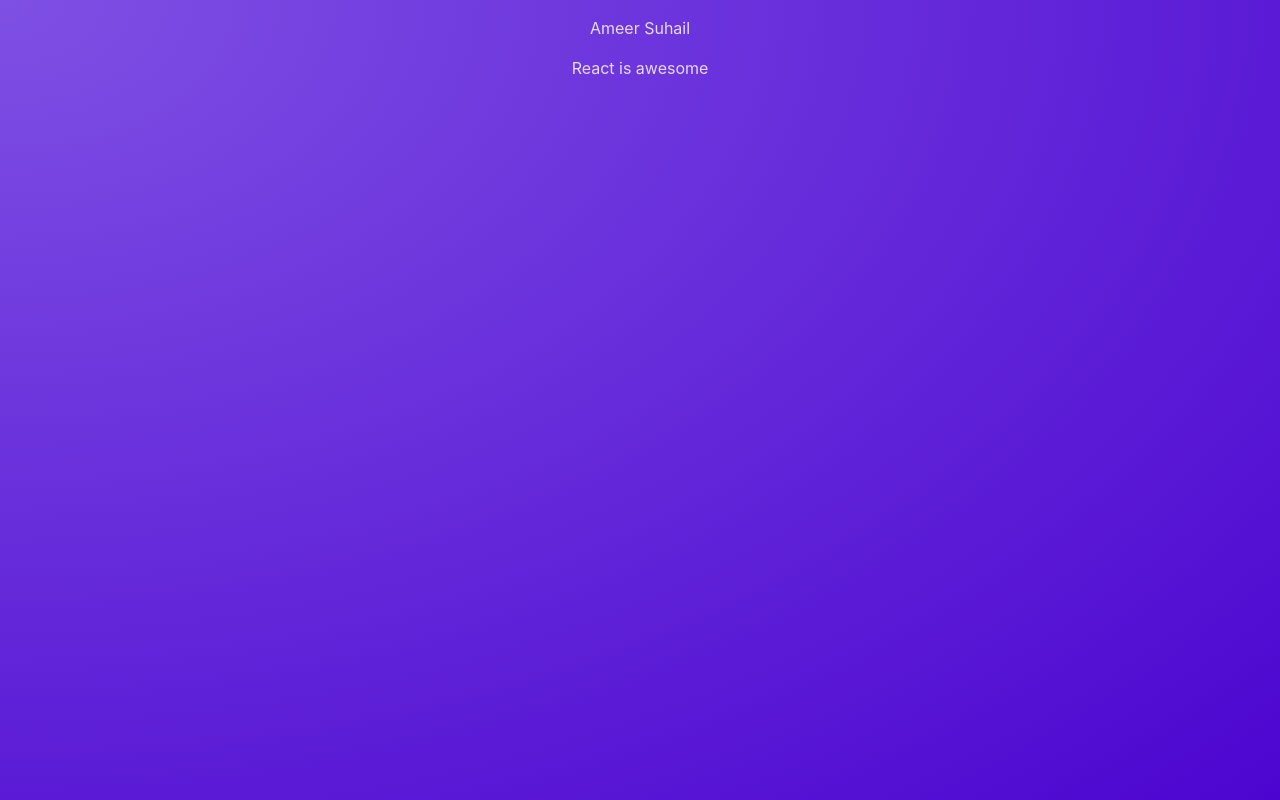
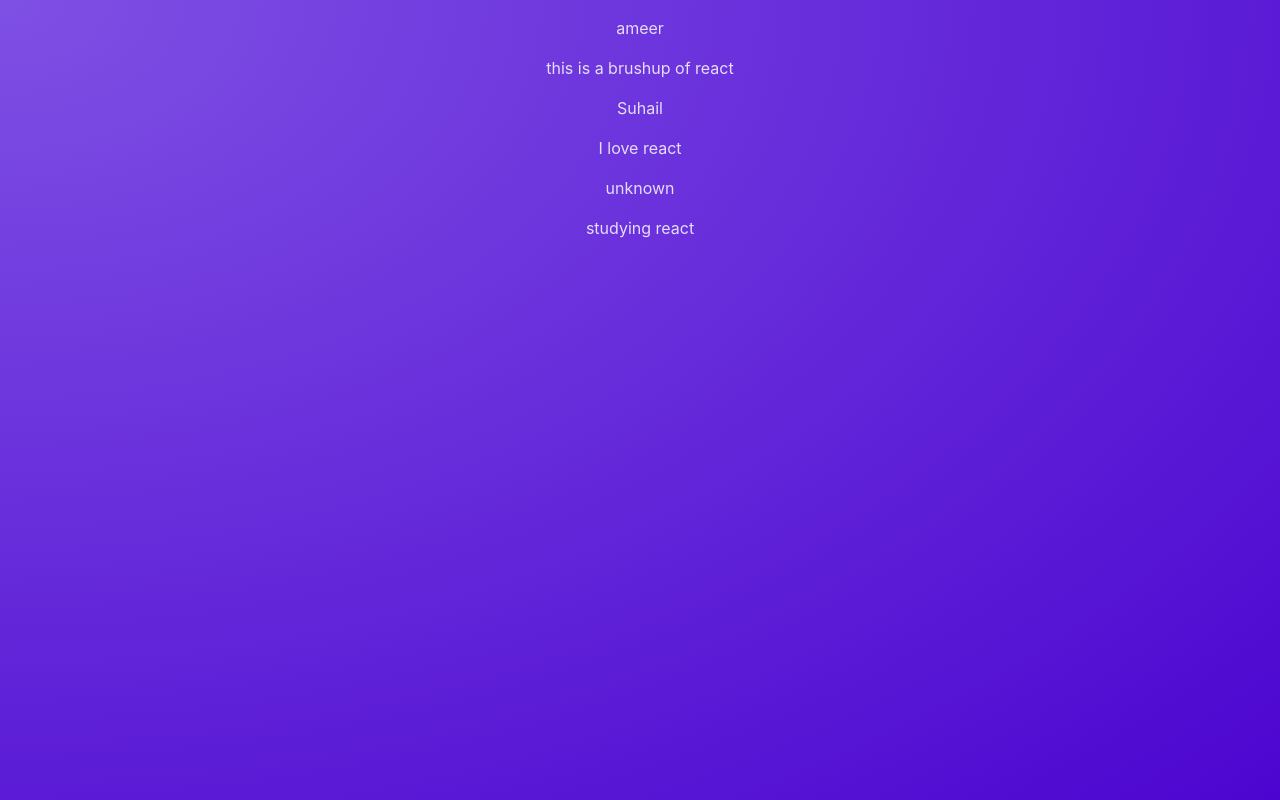
Before and after one commit to amxxrsuhail/tweetsBoard-React, a React (Create React App) app: page / in a window 1280 px wide. Built offline with nearby package versions, Linux system fonts and the light colour scheme.

Commit message:
add props to post

```diff
--- a/src/App.jsx
+++ b/src/App.jsx
@@ -1,7 +1,14 @@
 import Post from "./components/Post";
 
 function App() {
-  return <Post/>;
+  return (
+    // its important to return all components inside one html tag
+    <main>
+      <Post author="ameer" body="this is a brushup of react" />
+      <Post author="Suhail" body="I love react" />
+      <Post author="unknown" body="studying react" />
+    </main>
+  );
 }
 
 export default App;
--- a/src/components/Post.jsx
+++ b/src/components/Post.jsx
@@ -1,8 +1,11 @@
-function Post() {
+// const names = ["Ameer", "Suhail"];
+
+function Post(props) {
+//   const chosenName = Math.random() > 0.5 ? names[0] : names[1];
   return (
     <div>
-      <p>Ameer Suhail</p>
-      <p>React is awesome</p>
+      <p>{props.author}</p>
+      <p>{props.body}</p>
     </div>
   );
 }
```
